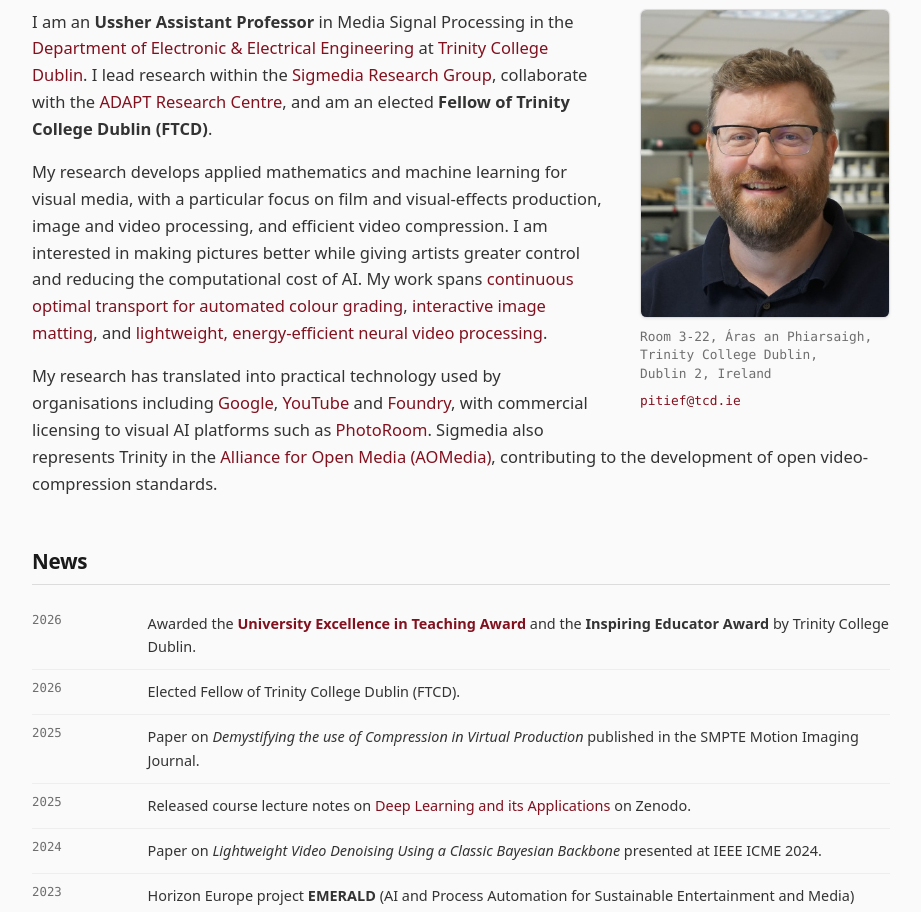
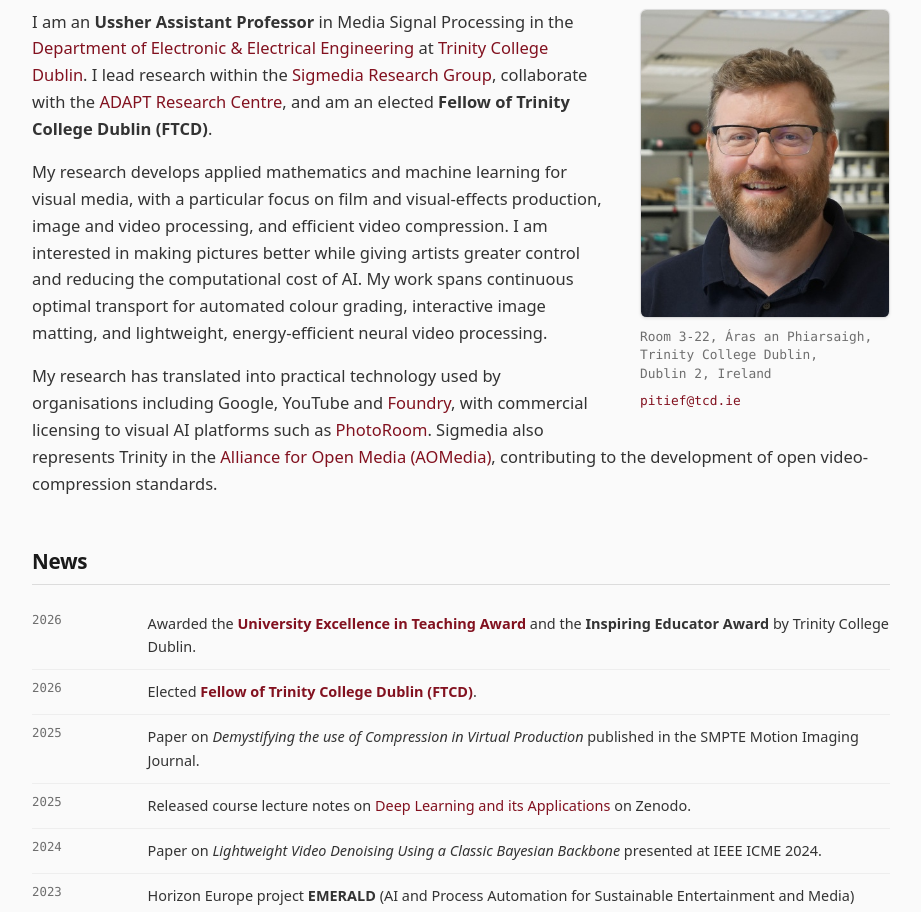
Before and after one commit to frcs/frcs.github.io, an Astro site: page / in a window 1280 px wide. Shown: the part 168-1080 px from the top of the page, without its empty margins (179-1100 px from the left). Built offline with nearby package versions, Linux system fonts and the light colour scheme; Astro itself is replaced by a stand-in of ours; some icons are missing.

Commit message:
feat: fix content in front page. remove links

```diff
--- a/src/pages/index.astro
+++ b/src/pages/index.astro
@@ -28,7 +28,7 @@
   },
   {
     date: '2026',
-    text: 'Elected Fellow of Trinity College Dublin (FTCD).'
+    text: 'Elected <a href="https://www.tcd.ie/engineering/news/2026/school-of-engineering-fellows-and-scholars-recognised-by-trinity-college-dublin/" target="_blank" class="hover:underline"><strong>Fellow of Trinity College Dublin (FTCD)</strong></a>.'
   },
   {
     date: '2025',
@@ -100,10 +100,10 @@
           and am an elected <strong>Fellow of Trinity College Dublin (FTCD)</strong>.
         </p>
         <p>
-          My research develops applied mathematics and machine learning for visual media, with a particular focus on film and visual-effects production, image and video processing, and efficient video compression. I am interested in making pictures better while giving artists greater control and reducing the computational cost of AI. My work spans <a href="/research/colour-transfer">continuous optimal transport for automated colour grading</a>, <a href="/research/matting-laplacian">interactive image matting</a>, and <a href="/research/deflicker">lightweight, energy-efficient neural video processing</a>.
+          My research develops applied mathematics and machine learning for visual media, with a particular focus on film and visual-effects production, image and video processing, and efficient video compression. I am interested in making pictures better while giving artists greater control and reducing the computational cost of AI. My work spans continuous optimal transport for automated colour grading, interactive image matting, and lightweight, energy-efficient neural video processing.
         </p>
         <p>
-          My research has translated into practical technology used by organisations including <a href="https://about.google/" target="_blank" rel="noopener noreferrer">Google</a>, <a href="https://www.youtube.com" target="_blank" rel="noopener noreferrer">YouTube</a> and <a href="https://www.foundry.com" target="_blank" rel="noopener noreferrer">Foundry</a>, with commercial licensing to visual AI platforms such as <a href="https://www.photoroom.com" target="_blank" rel="noopener noreferrer">PhotoRoom</a>. Sigmedia also represents Trinity in the <a href="https://aomedia.org" target="_blank" rel="noopener noreferrer">Alliance for Open Media (AOMedia)</a>, contributing to the development of open video-compression standards.
+          My research has translated into practical technology used by organisations including Google, YouTube and <a href="https://www.foundry.com" target="_blank" rel="noopener noreferrer">Foundry</a>, with commercial licensing to visual AI platforms such as <a href="https://www.photoroom.com" target="_blank" rel="noopener noreferrer">PhotoRoom</a>. Sigmedia also represents Trinity in the <a href="https://aomedia.org" target="_blank" rel="noopener noreferrer">Alliance for Open Media (AOMedia)</a>, contributing to the development of open video-compression standards.
         </p>
       </div>
 
--- a/src/pages/team.astro
+++ b/src/pages/team.astro
@@ -70,7 +70,7 @@
 
 const postdocAlumni = [
   {
-    name: "Prof. Soumyabrata Dev",
+    name: "Dr. Soumyabrata Dev",
     period: "2017 – 2019",
     role: "Postdoctoral Researcher & Project Collaborator (Huawei / SFI ADAPT)",
     topic: "Deep learning for video advertising, 3D product insertion, and computer vision",
```
